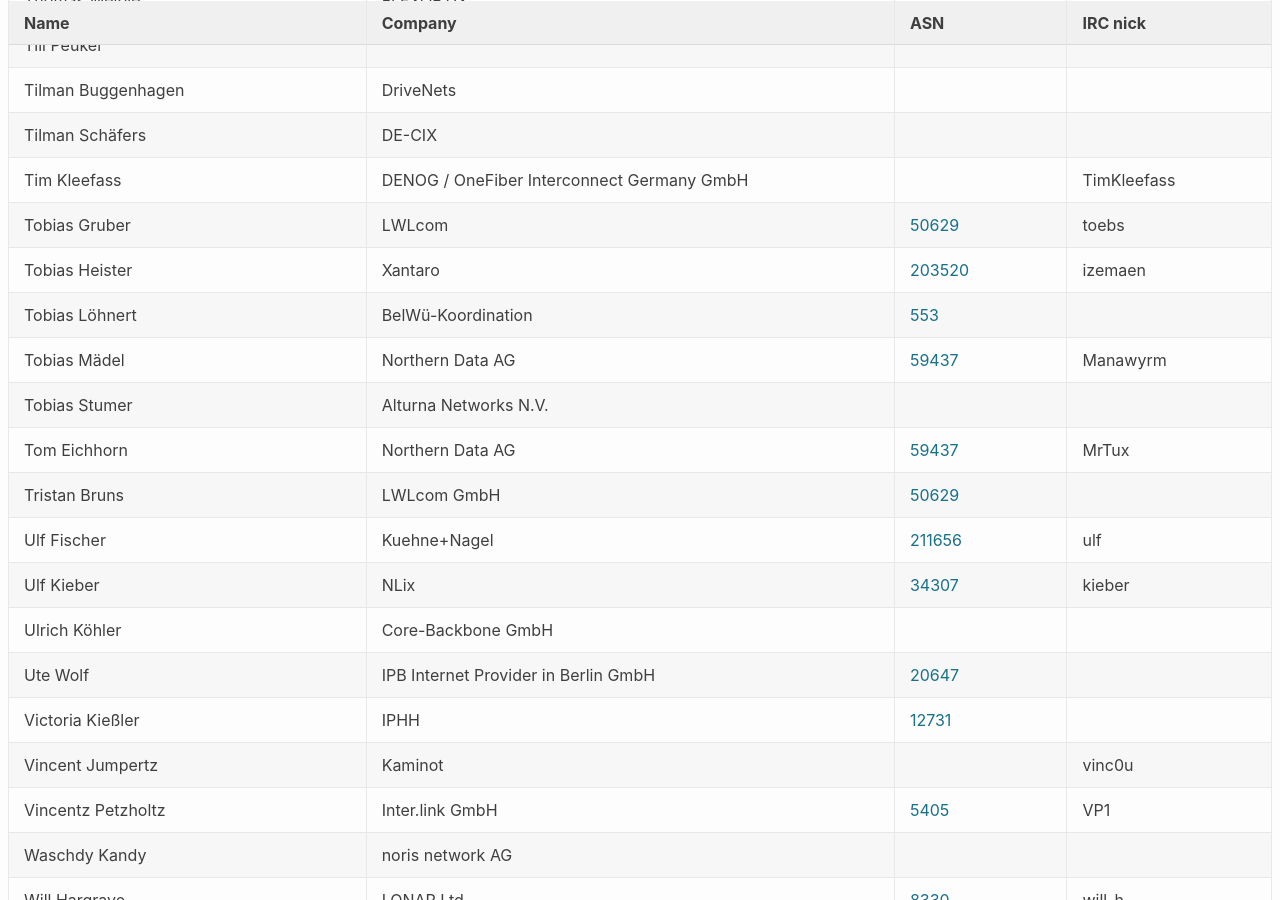
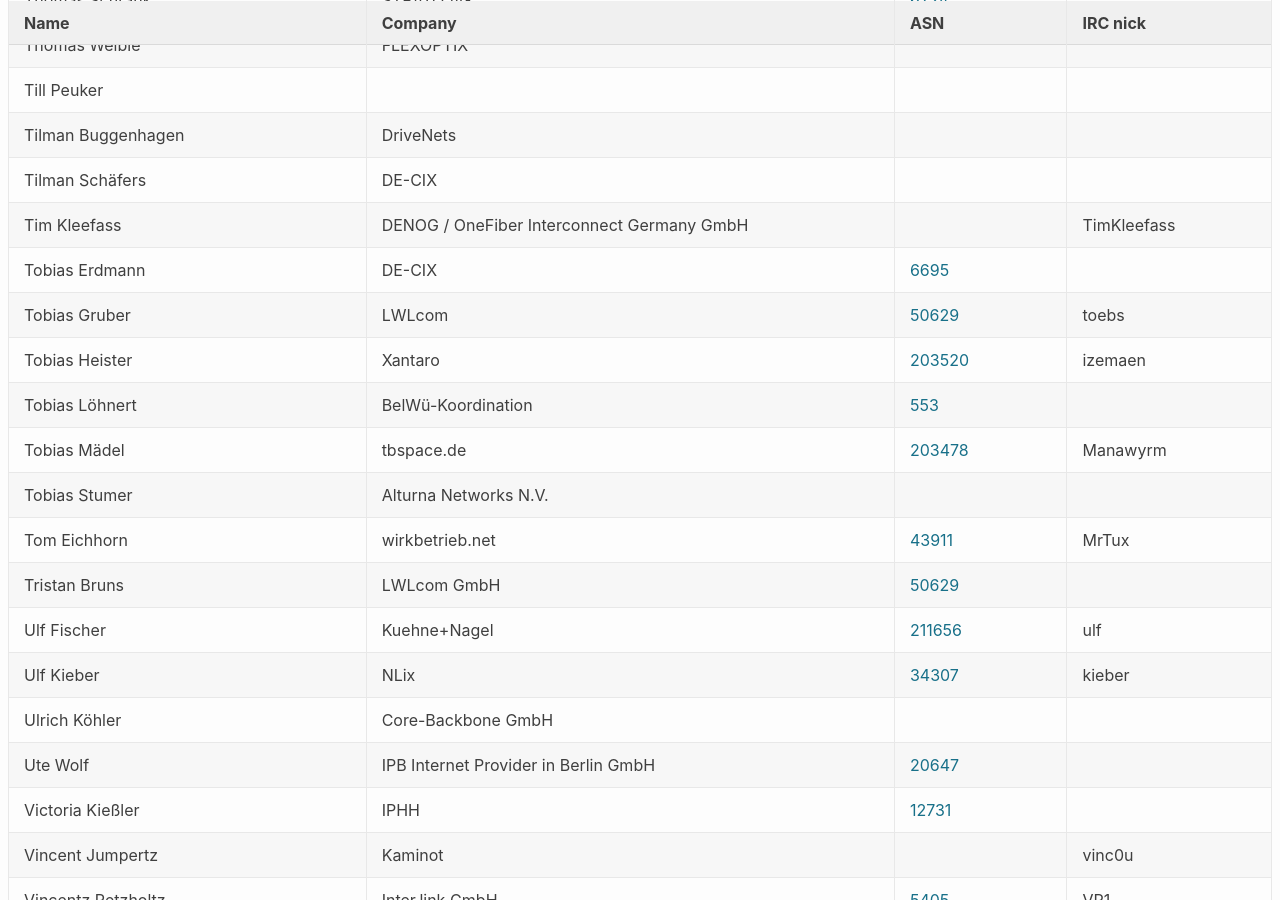
Before and after one commit to denog/pretix-attendeelist, a Jekyll site: the page built from denog14/index.md, in a window 1280 px wide and 900 px high, scrolled down 13789 px. Built offline with Jekyll 4.4.1, drawn with Linux system fonts in a browser that asks for light colours; some of the changed text lies outside the part shown.

Commit message:
Latest data: Fri Nov 11 15:32:59 UTC 2022

```diff
--- a/_data/attendees_denog14_onsite.json
+++ b/_data/attendees_denog14_onsite.json
@@ -1465,13 +1465,13 @@
   },
   {
     "name": "Robert Leichssenring",
+    "company": null,
+    "irc": null,
+    "asn": "6695"
+  },
+  {
+    "name": "Robert Leichssenring",
     "company": "DE-CIX",
-    "irc": null,
-    "asn": "6695"
-  },
-  {
-    "name": "Robert Leichssenring",
-    "company": null,
     "irc": null,
     "asn": "6695"
   },
@@ -1530,6 +1530,12 @@
     "asn": "62086"
   },
   {
+    "name": "Samuel Mueller",
+    "company": "DE-CIX",
+    "irc": null,
+    "asn": null
+  },
+  {
     "name": "Sara Abulajras",
     "company": "NL-ix",
     "irc": null,
@@ -1842,6 +1848,12 @@
     "asn": null
   },
   {
+    "name": "Tobias Erdmann",
+    "company": "DE-CIX",
+    "irc": null,
+    "asn": "6695"
+  },
+  {
     "name": "Tobias Gruber",
     "company": "LWLcom",
     "irc": "toebs",
@@ -1861,9 +1873,9 @@
   },
   {
     "name": "Tobias Mädel",
-    "company": "Northern Data AG",
+    "company": "tbspace.de",
     "irc": "Manawyrm",
-    "asn": "59437"
+    "asn": "203478"
   },
   {
     "name": "Tobias Stumer",
@@ -1873,9 +1885,9 @@
   },
   {
     "name": "Tom Eichhorn",
-    "company": "Northern Data AG",
+    "company": "wirkbetrieb.net",
     "irc": "MrTux",
-    "asn": "59437"
+    "asn": "43911"
   },
   {
     "name": "Tristan Bruns",
```
